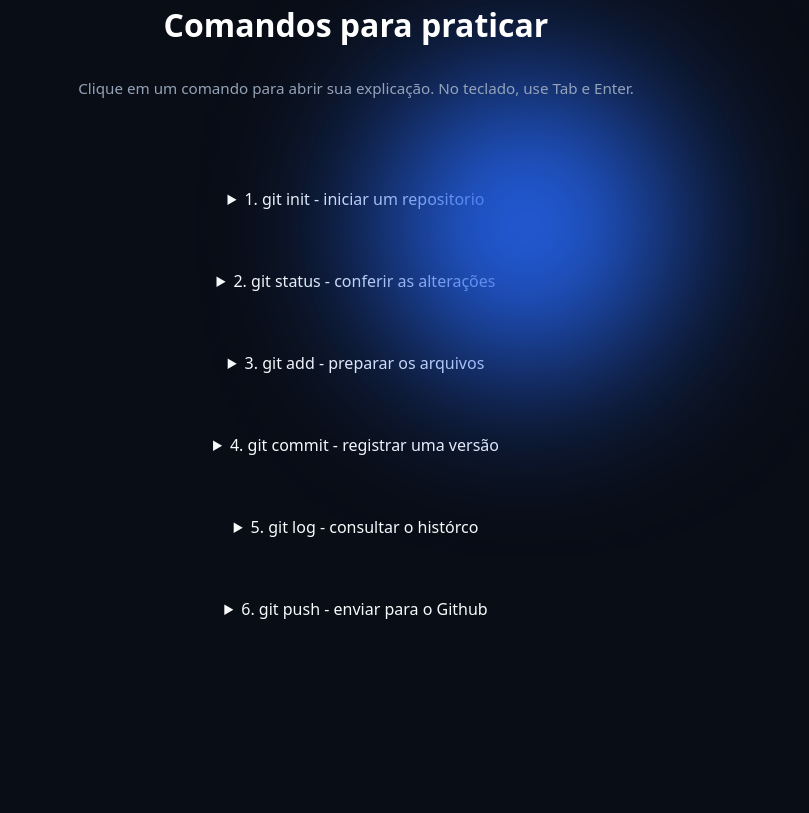
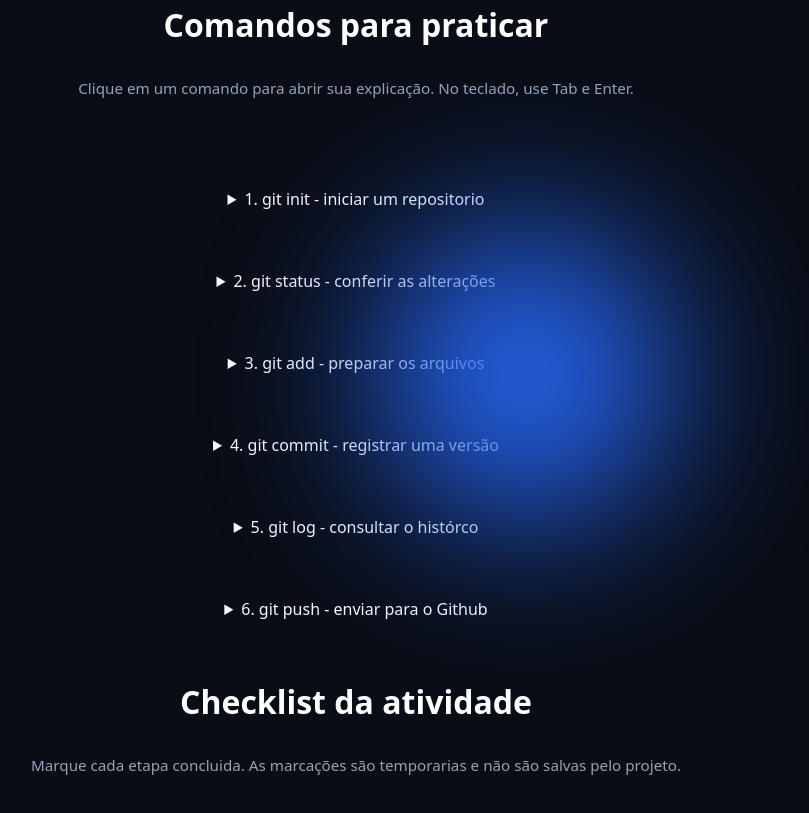
Before and after one commit to jorgeprado010/JORGE_PA, a plain HTML site: page INDEX.HTML in a window 1280 px wide. Shown: the part 918-1731 px from the top of the page, without its empty margins (284-1093 px from the left). Before the commit the page ends 1618 px from the top, so only its background shows below. Drawn offline with Linux system fonts and the light colour scheme.

Commit message:
criei outra section, falando sobre o checklist da atividade

```diff
--- a/INDEX.HTML
+++ b/INDEX.HTML
@@ -131,5 +131,11 @@
                 <code>git push -u origin main</code>
         </details>
 
+         <section class="conteudo estudo" id="atividade">
+            <h2>Checklist da atividade</h2>
+            <p>Marque cada etapa concluida. As marcações são temporarias e não são salvas pelo
+                projeto.
+            </p>
+
 </body>
 </html>
```
